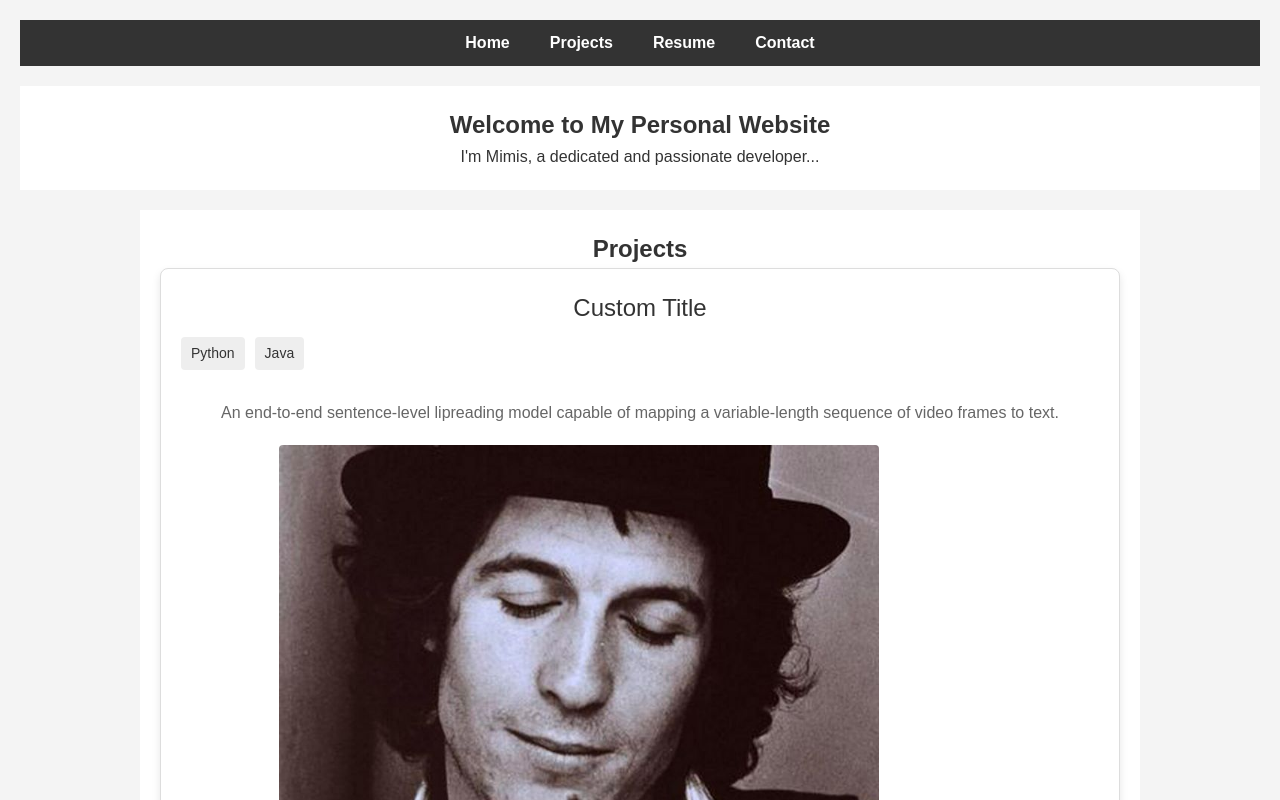
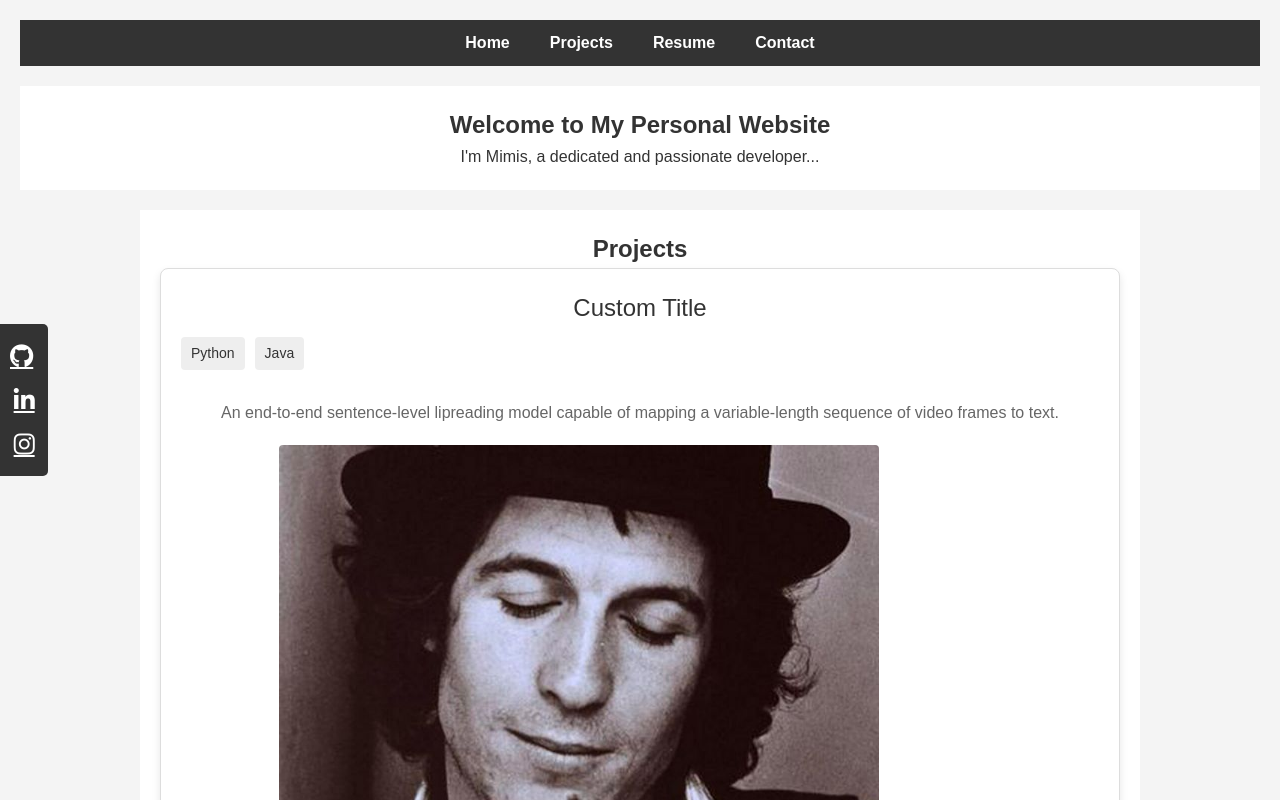
Before and after one commit to mimischly7/mimischly7.github.io, a React (Create React App) app: page / in a window 1280 px wide. Shown: the top 800 px of the page. Built offline with nearby package versions, Linux system fonts and the light colour scheme.

Commit message:
adding-icon-sidebar

```diff
--- a/public/index.html
+++ b/public/index.html
@@ -3,6 +3,7 @@
   <head>
     <meta charset="utf-8" />
     <link rel="icon" href="%PUBLIC_URL%/favicon.ico" />
+    <link rel="stylesheet" href="https://cdnjs.cloudflare.com/ajax/libs/font-awesome/6.1.1/css/all.min.css">
     <meta name="viewport" content="width=device-width, initial-scale=1" />
     <meta name="theme-color" content="#000000" />
     <meta
--- a/src/App.js
+++ b/src/App.js
@@ -18,6 +18,18 @@ function App() {
           </ul>
         </nav>
       </header>
+
+        <div className="social-sidebar">
+            <a href="https://github.com/yourusername" target="_blank">
+                <i className="fab fa-github"></i>
+            </a>
+            <a href="https://www.linkedin.com/in/yourusername" target="_blank">
+                <i className="fab fa-linkedin-in"></i>
+            </a>
+            <a href="https://www.instagram.com/yourusername" target="_blank">
+                <i className="fab fa-instagram"></i>
+            </a>
+        </div>
 
       <section id="home">
         <h1>Welcome to My Personal Website</h1>
--- a/src/index.css
+++ b/src/index.css
@@ -89,3 +89,34 @@ footer {
     padding: 10px;
   }
 }
+
+.social-sidebar {
+  position: fixed;
+  left: 0;
+  top: 50%;
+  transform: translateY(-50%);
+  display: flex;
+  flex-direction: column;
+  align-items: center;
+  background-color: #333;
+  padding: 10px;
+  border-radius: 0 5px 5px 0; /* Rounded corners on the right */
+}
+
+.social-sidebar a {
+  color: white;
+  font-size: 24px; /* Adjust icon size as needed */
+  margin: 10px 0;
+  transition: transform 0.3s ease;
+}
+
+.social-sidebar a:hover {
+  transform: translateX(10px);
+  color: #007bff; /* Color change on hover */
+}
+
+/* Additional styling for Font Awesome icons */
+.fab {
+  display: block;
+  text-align: center;
+}
```
